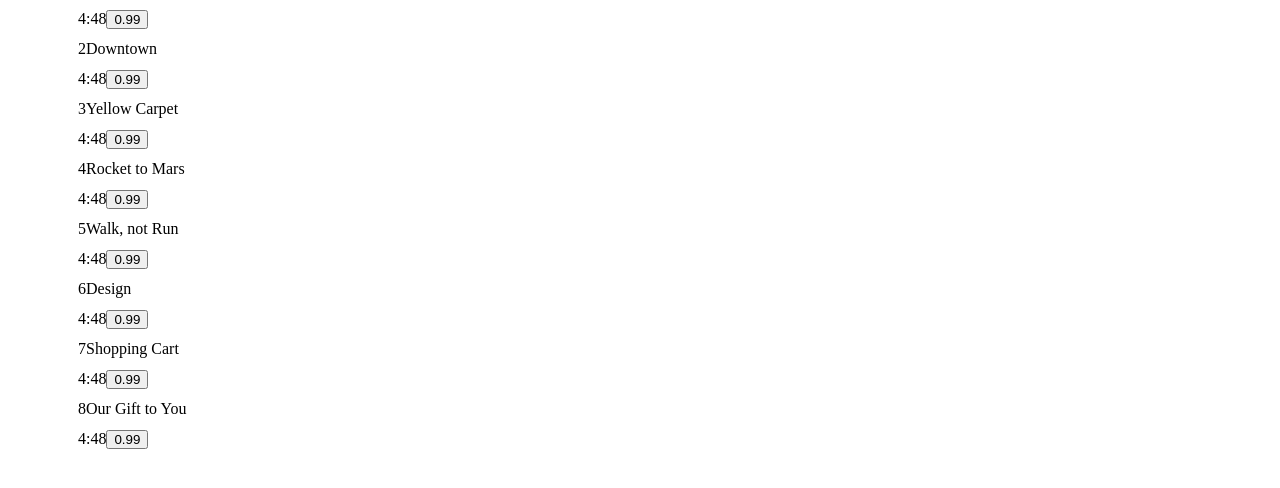
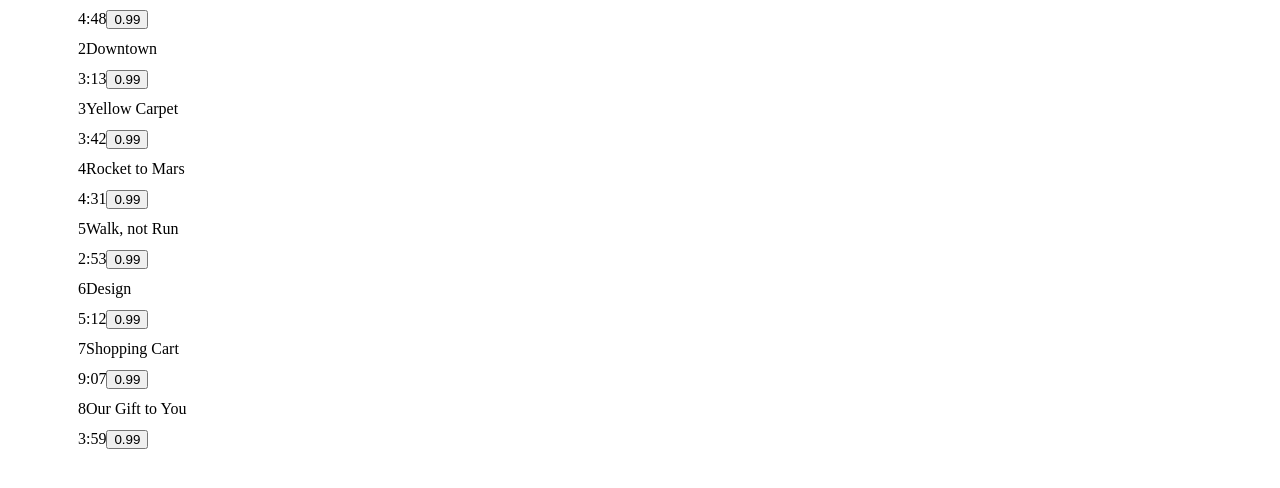
Before and after one commit to mariannemn/AlbumStoreProductPage, an Angular app: page / in a window 1280 px wide. Shown: the part 1416-1904 px from the top of the page. Built offline with nearby package versions, Linux system fonts and the light colour scheme.

Commit message:
product-tracklisting html OK

```diff
--- a/src/app/product-tracklisting/product-tracklisting.component.html
+++ b/src/app/product-tracklisting/product-tracklisting.component.html
@@ -6,7 +6,7 @@
         <span class="track-name">{{track.trackName}}</span>
       </div>
       <div class="col-sm-3 text-right">
-        <span class="track-time">4:48</span>
+        <span class="track-time">{{track.trackLength}}</span>
         <span class="price-and-buy"><button>{{track.trackPrice}}</button></span>
       </div>
     </li>
```
